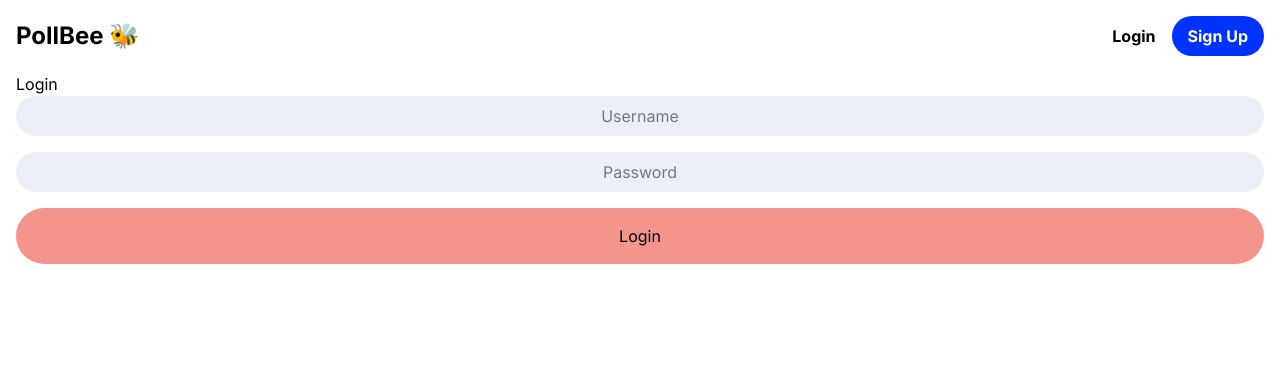
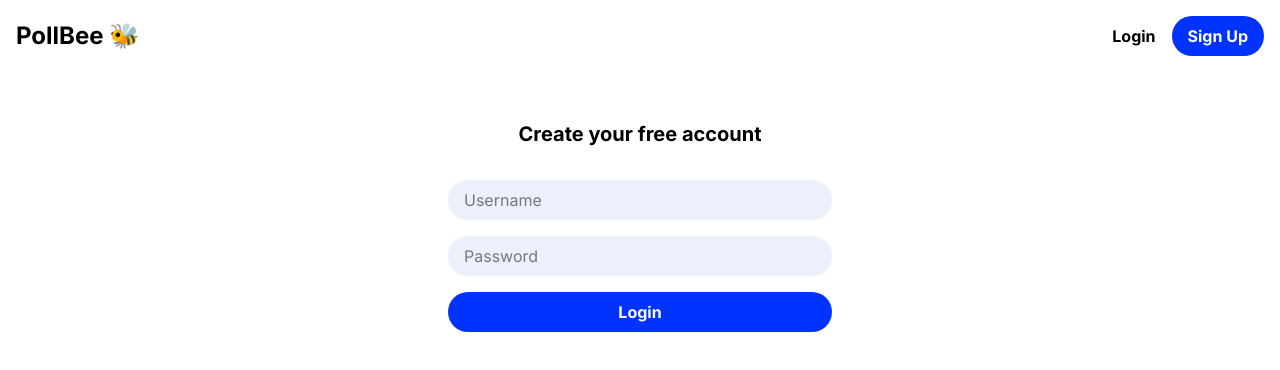
Before and after one commit to jonte265/pollbee, a Next.js app in the folder frontend/: page /login in a window 1280 px wide. Shown: the top 370 px of the page. Built offline with nearby package versions, Linux system fonts and the light colour scheme.

Commit message:
login form styling

```diff
--- a/frontend/app/login/page.tsx
+++ b/frontend/app/login/page.tsx
@@ -2,8 +2,10 @@ import LoginForm from '@/components/LoginForm';
 
 function LoginPage() {
   return (
-    <main>
-      <p>Login</p>
+    <main className='flex flex-col gap-8 items-center justify-center'>
+      <h2 className='text-xl text-center font-bold'>
+        Create your free account
+      </h2>
       <LoginForm />
     </main>
   );
--- a/frontend/components/Header.tsx
+++ b/frontend/components/Header.tsx
@@ -3,7 +3,7 @@ import PrimaryBtn from './PrimaryBtn';
 
 function Header() {
   return (
-    <header className='flex justify-between items-center pb-4'>
+    <header className='flex justify-between items-center pb-16'>
       <Link href='/'>
         <h1 className='font-bold text-2xl'>PollBee 🐝</h1>
       </Link>
@@ -12,7 +12,7 @@ function Header() {
           <button className='font-bold'>Login</button>
         </Link>
         <Link href='/login'>
-          <PrimaryBtn btnText='Sign Up' bgColor='primary2' />
+          <PrimaryBtn btnText='Sign Up' />
         </Link>
       </div>
     </header>
--- a/frontend/components/LoginForm.tsx
+++ b/frontend/components/LoginForm.tsx
@@ -2,18 +2,21 @@
 
 function LoginForm() {
   return (
-    <form className='flex flex-col justify-center gap-4'>
+    <form className='flex flex-col justify-center gap-4 max-w-sm w-full'>
       <input
         type='text'
         placeholder='Username'
-        className='rounded-4xl p-2 text-center bg-text-50'
+        className='rounded-4xl p-2 pl-4 bg-background-50'
       />
       <input
         type='password'
         placeholder='Password'
-        className='rounded-4xl p-2 text-center bg-text-50'
+        className='rounded-4xl p-2 pl-4  bg-background-50'
       />
-      <button type='submit' className='bg-secondary rounded-4xl p-4'>
+      <button
+        type='submit'
+        className='bg-primary text-background font-bold rounded-4xl px-4 py-2 hover:bg-primary-700 transition-all ease-in-out'
+      >
         Login
       </button>
     </form>
```
